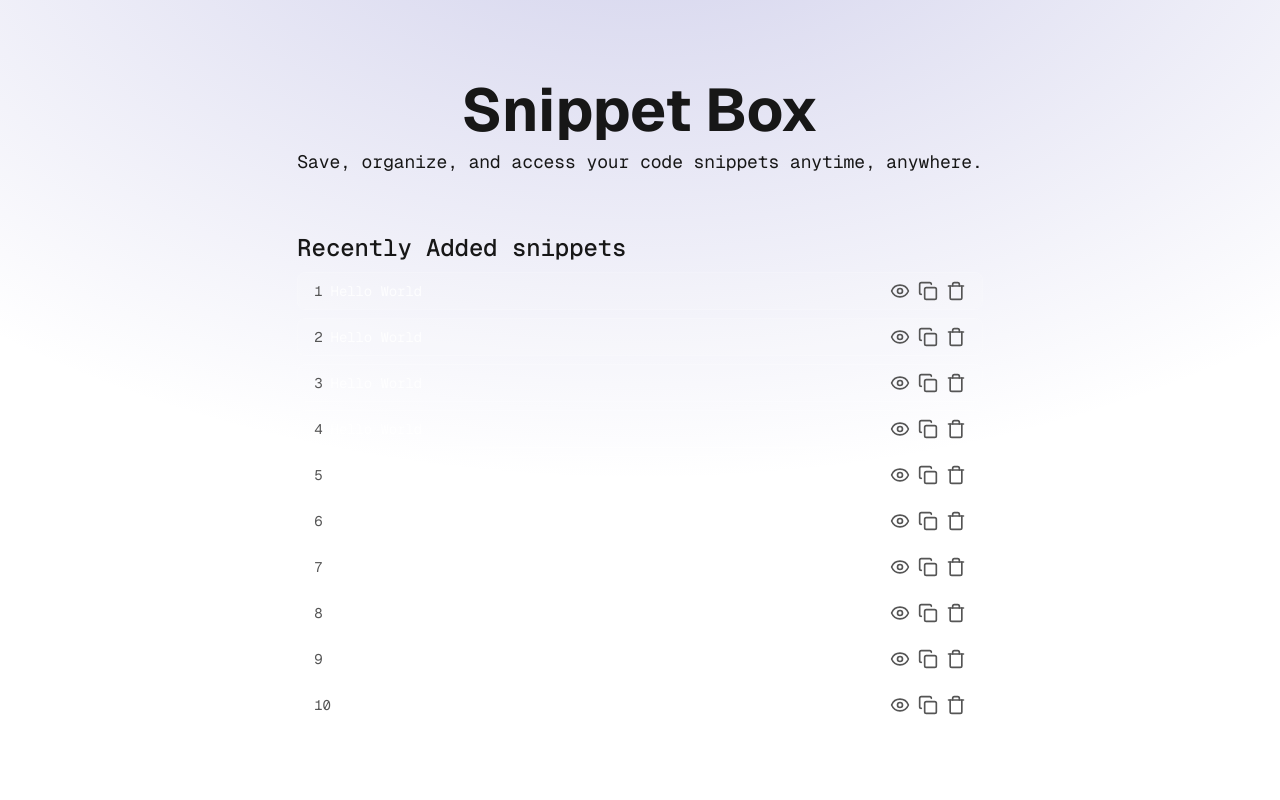
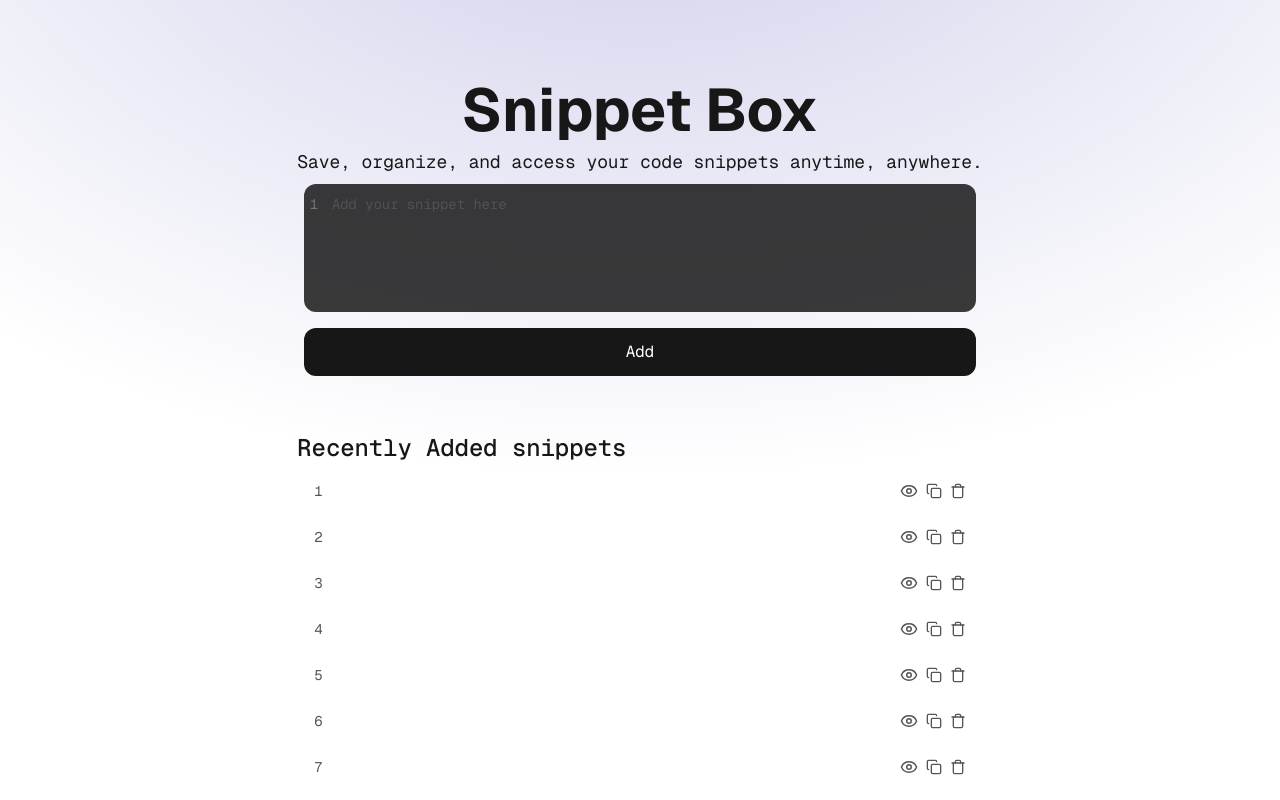
Before and after one commit to Lokendrakushwah12/SnippetBox, a Next.js app: page / in a window 1280 px wide. Shown: the top 800 px of the page. Built offline with nearby package versions, Linux system fonts and the light colour scheme.

Commit message:
Added input box

```diff
--- /dev/null
+++ b/app/ReduxProvider.tsx
@@ -0,0 +1,8 @@
+"use client";
+
+import { Provider } from "react-redux";
+import { store } from "../store";
+
+export function ReduxProvider({ children }: { children: React.ReactNode }) {
+  return <Provider store={store}>{children}</Provider>;
+}
--- a/app/layout.tsx
+++ b/app/layout.tsx
@@ -1,5 +1,6 @@
 import type { Metadata } from "next";
 import { Geist, Geist_Mono } from "next/font/google";
+import { ReduxProvider } from "./ReduxProvider";
 import "./globals.css";
 
 export const geistSans = Geist();
@@ -20,7 +21,7 @@ export default function RootLayout({
       <body
         className={`${geistSans.className} ${geistMono.className} antialiased`}
       >
-        {children}
+        <ReduxProvider>{children}</ReduxProvider>
       </body>
     </html>
   );
--- a/app/page.tsx
+++ b/app/page.tsx
@@ -1,6 +1,7 @@
 import CodeList from "@/components/code-list";
 import Background from "@/components/ui/background";
 import { geist_Sans } from "./layout";
+import AddSnippet from "@/components/add-snippet";
 
 export default function Home() {
   return (
@@ -16,6 +17,7 @@ export default function Home() {
           <p className="text-base md:text-lg text-center dark:text-neutral-300">
             Save, organize, and access your code snippets anytime, anywhere.
           </p>
+          <AddSnippet />
           <CodeList />
           {/* <div className="flex gap-4 items-center flex-col sm:flex-row">
             <a
--- /dev/null
+++ b/components/add-snippet.tsx
@@ -0,0 +1,36 @@
+"use client";
+import React, { useState } from "react";
+
+const AddSnippet = () => {
+  const [text, setText] = useState("");
+
+  const lineNumbers = text.split("\n").length;
+
+  return (
+    <div className="size-full flex flex-col max-w-2xl overflow-hidden gap-4">
+      <div className="relative w-full min-h-32 rounded-xl overflow-hidden bg-neutral-950/80 backdrop-filter-8 flex">
+        {/* Line Numbers */}
+        <div className="text-neutral-500 overflow-hidden text-center pt-2 min-w-[20px] flex flex-col">
+          {Array.from({ length: lineNumbers }, (_, i) => (
+            <span key={i} className="text-sm leading-6">
+              {i + 1}
+            </span>
+          ))}
+        </div>
+
+        <textarea
+          placeholder="Add your snippet here"
+          value={text}
+          onChange={(e) => setText(e.target.value)}
+          className="flex-1 outline-0 bg-transparent overflow-hidden text-neutral-400 placeholder:text-neutral-600 p-2 text-sm leading-6 resize-none"
+        />
+      </div>
+
+      <button className="rounded-xl w-full border border-solid border-transparent transition-colors flex items-center justify-center bg-foreground text-background gap-2 hover:bg-[#383838] dark:hover:bg-[#ccc] text-sm sm:text-base h-10 sm:h-12 px-4 sm:px-5">
+        Add
+      </button>
+    </div>
+  );
+};
+
+export default AddSnippet;
--- a/components/code-list.tsx
+++ b/components/code-list.tsx
@@ -85,13 +85,13 @@ const CodeList = () => {
                     </div>
                     <div className="flex items-center gap-2">
                       <button className="text-[#555] hover:text-white">
-                        <EyeIcon size={20} />
+                        <EyeIcon size={18} />
                       </button>
                       <button className="text-[#555] hover:text-white">
-                        <CopyIcon size={20} />
+                        <CopyIcon size={16} />
                       </button>
                       <button className="text-[#555] hover:text-white">
-                        <TrashIcon size={20} />
+                        <TrashIcon size={16} />
                       </button>
                     </div>
                   </li>
--- a/components/ui/magic-card.tsx
+++ b/components/ui/magic-card.tsx
@@ -48,14 +48,14 @@ const MagicCard = ({ children, className }: Props) => {
       onBlur={handleBlur}
       onMouseEnter={handleMouseEnter}
       onMouseLeave={handleMouseLeave}
-      tabIndex={0} // Make it focusable
+      tabIndex={0}
       className={`relative overflow-hidden rounded-lg border-[0.5px] border-white/20 ${className}`}
     >
       <div
         className="pointer-events-none absolute -inset-px transition duration-300"
         style={{
           opacity,
-          background: `radial-gradient(300px circle at ${position.x}px ${position.y}px, rgba(168, 85, 247, 0.15), transparent 60%)`,
+          background: `radial-gradient(300px circle at ${position.x}px ${position.y}px, rgba(120,119,198,0.15), transparent 60%)`,
         }}
       />
       {children}
--- a/package.json
+++ b/package.json
@@ -9,11 +9,13 @@
     "lint": "next lint"
   },
   "dependencies": {
+    "@reduxjs/toolkit": "^2.3.0",
     "framer-motion": "^11.11.17",
     "lucide-react": "^0.460.0",
     "next": "15.0.3",
     "react": "19.0.0-rc-66855b96-20241106",
-    "react-dom": "19.0.0-rc-66855b96-20241106"
+    "react-dom": "19.0.0-rc-66855b96-20241106",
+    "react-redux": "^9.1.2"
   },
   "devDependencies": {
     "@types/node": "^20",
--- /dev/null
+++ b/store/index.js
@@ -0,0 +1,9 @@
+"use client";
+import { configureStore } from "@reduxjs/toolkit";
+import { snippetSlice } from "./slice/snippetSlice";
+
+export const store = configureStore({
+  reducer: {
+    snippet: snippetSlice,
+  },
+});
--- /dev/null
+++ b/store/slice/snippetSlice.ts
@@ -0,0 +1,26 @@
+import { createSlice } from "@reduxjs/toolkit";
+
+const initialState = {
+  value:
+    typeof window !== "undefined" && localStorage.getItem("snippet")
+      ? JSON.parse(localStorage.getItem("snippet")!)
+      : [],
+};
+
+export const snippetSlice = createSlice({
+  name: "snippet",
+  initialState,
+  reducers: {
+    addToSnippet: (state, action) => {
+      localStorage.getItem("");
+    },
+    updateToSnippet: (state, action) => {},
+    removeFromSnippet: (state, action) => {},
+    resetAll: (state, action) => {},
+  },
+});
+
+export const { addToSnippet, removeFromSnippet, updateToSnippet, resetAll } =
+  snippetSlice.actions;
+
+export default snippetSlice.reducer;
```
Also changed, not shown: 1 other file (tests, documents, lock files or other folders).
